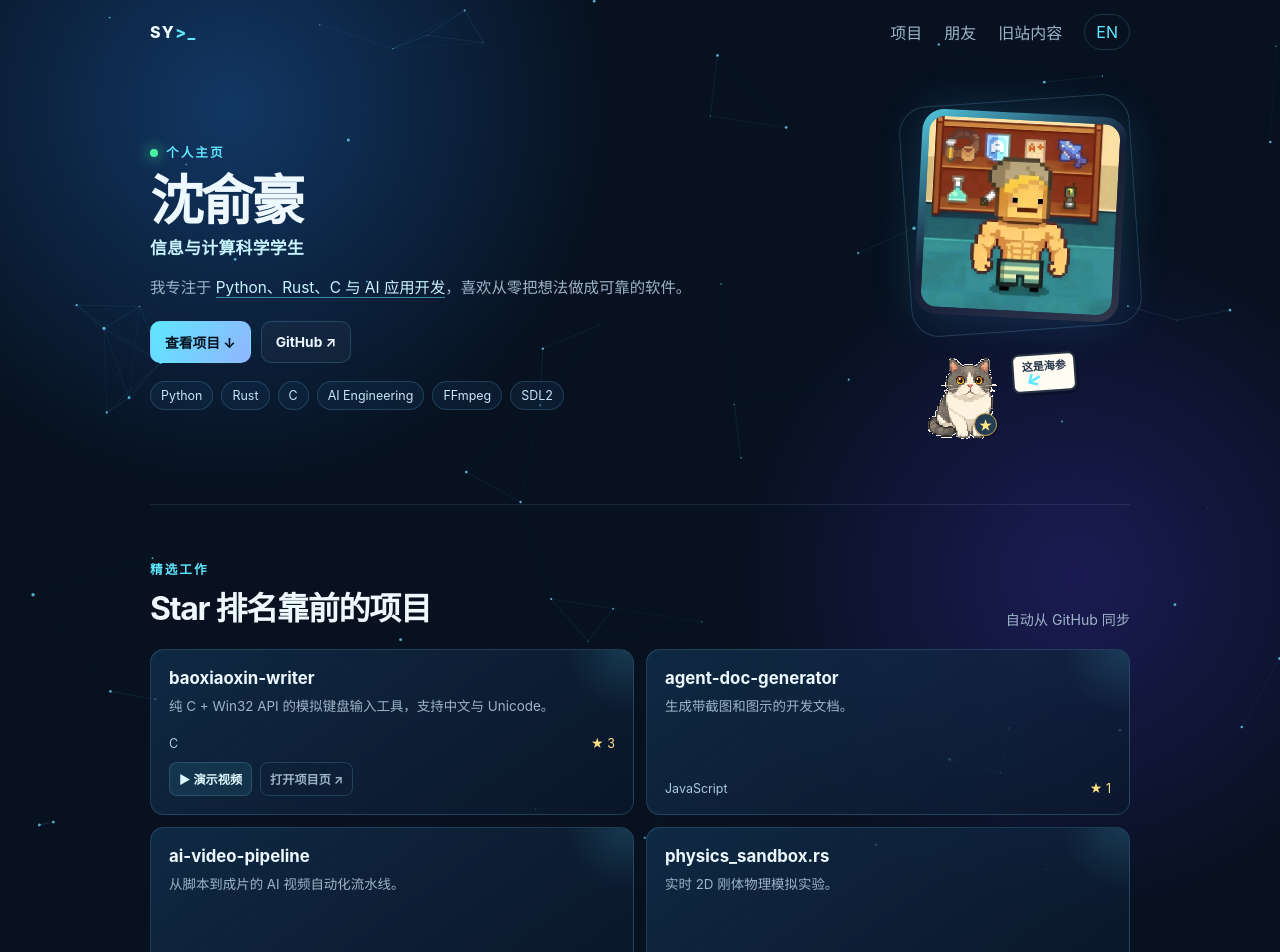
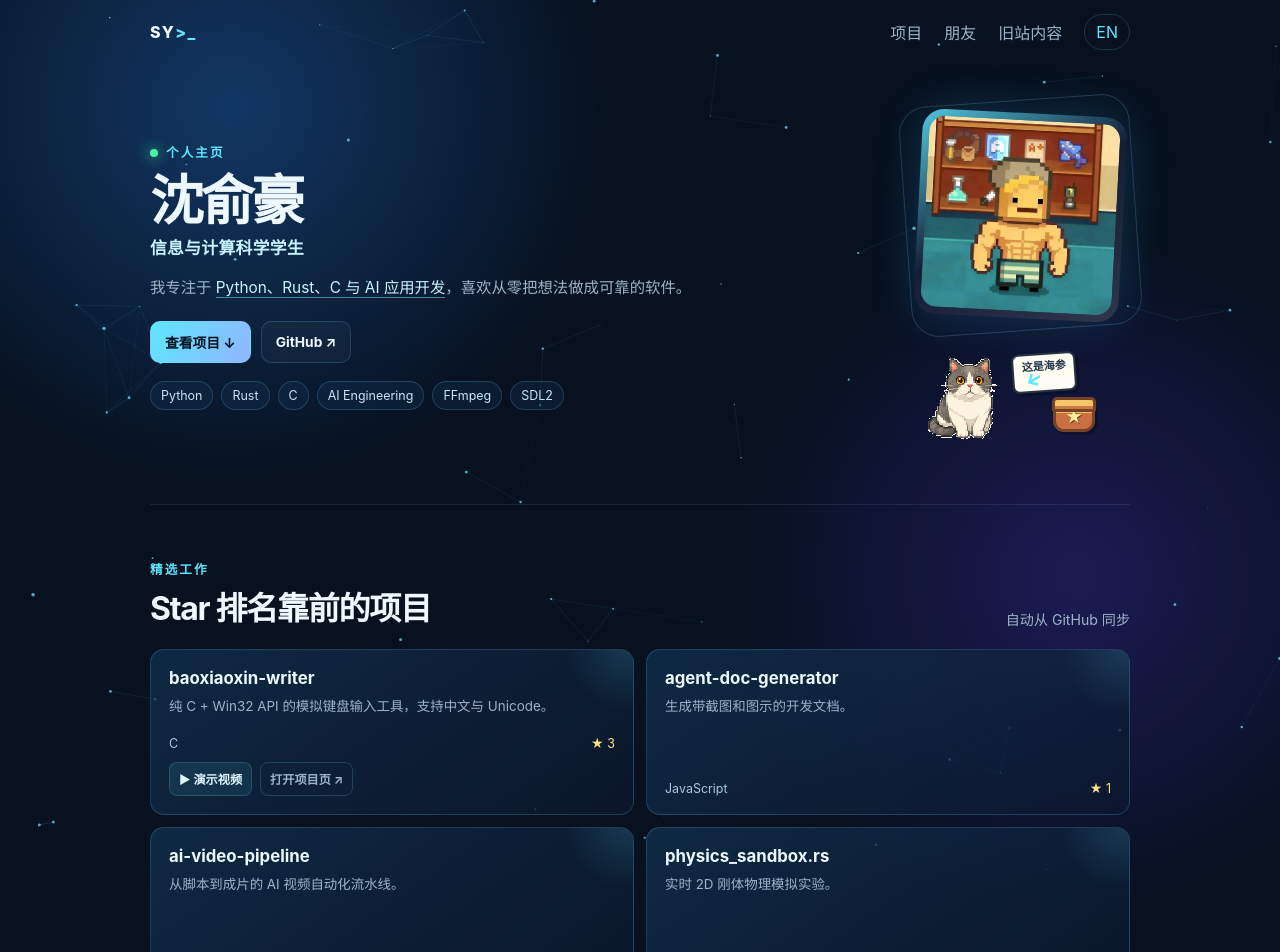
Before and after one commit to shenyuhao1/shenyuhao1.github.io, a Jekyll site: the page index.html, which Jekyll copies as it is, in a window 1280 px wide. Shown: the top 952 px of the page. Built offline with Jekyll 4.4.1, drawn with Linux system fonts in a browser that asks for light colours; comment, search, counter and statistics services are not loaded.

Commit message:
Replace star button with separate Haishen food bowl

```diff
--- a/index.html
+++ b/index.html
@@ -36,6 +36,11 @@
     /* Transparent cutout source: the white fur remains intact; only the outer sheet background is alpha. */
     .cat-stage { border:0; border-radius:0; background:transparent; box-shadow:none; }
     .cat-sprite { background-image:url('/assets/haishen/haishen-sprite-sheet-alpha.png'); }
+    /* The food bowl is deliberately separate from the cat's sprite area. */
+    .haishen-home > .star-box { left:143px; right:auto; bottom:8px; width:42px; height:30px; border:3px solid #754326; border-radius:5px 5px 11px 11px; color:#fff0a0; background:linear-gradient(#8e5230 0 18%,#f2b958 18% 33%,#c96f42 33%); box-shadow:3px 3px 0 rgba(0,0,0,.24); font-size:1rem; line-height:1; text-shadow:1px 1px 0 #7a3d22; }
+    .haishen-home > .star-box::before { content:''; position:absolute; left:-4px; right:-4px; top:-8px; height:9px; border:3px solid #754326; border-radius:5px 5px 2px 2px; background:#f5c567; box-shadow:inset 0 -3px 0 #c97943; }
+    .haishen-home > .star-box:hover { transform:translateY(-2px) rotate(-3deg); }
+    .haishen-home > .star-spark { left:157px; right:auto; bottom:41px; }
   </style>
 </head>
 <body>
```
Also changed, not shown: other parts of index.html (+1 -0 lines).
